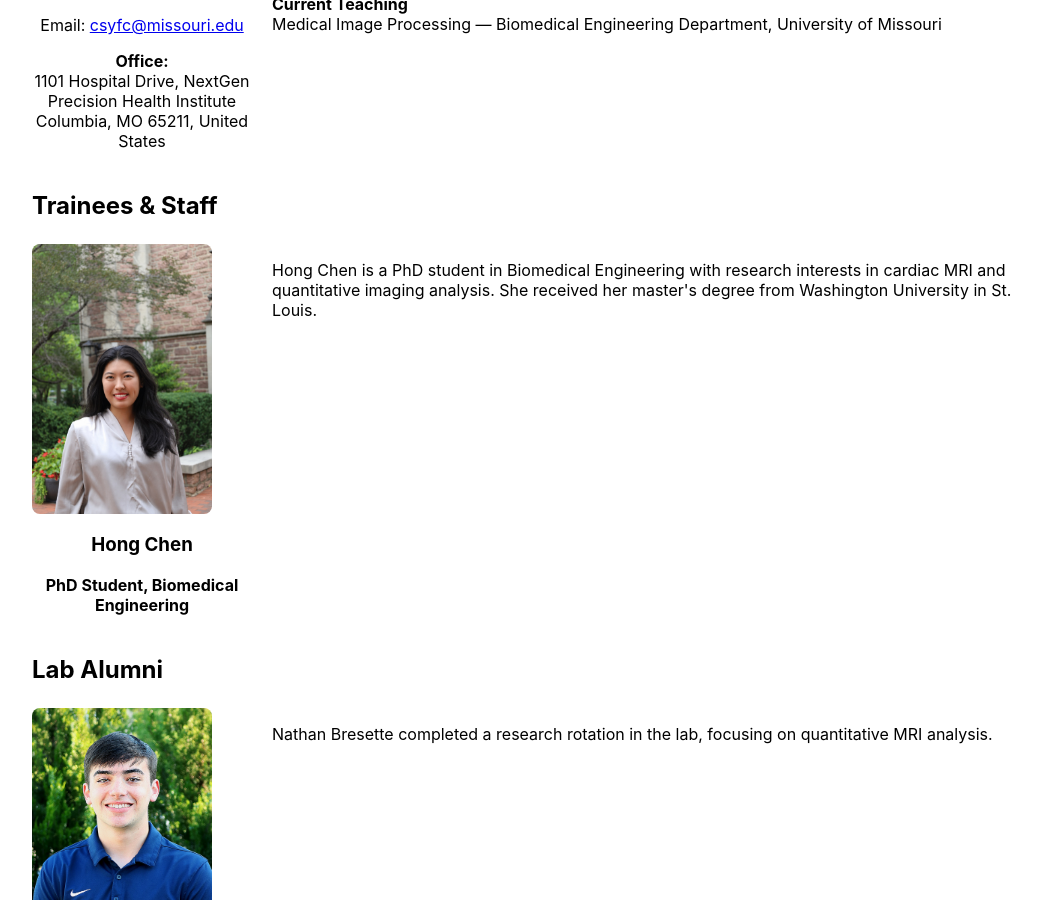
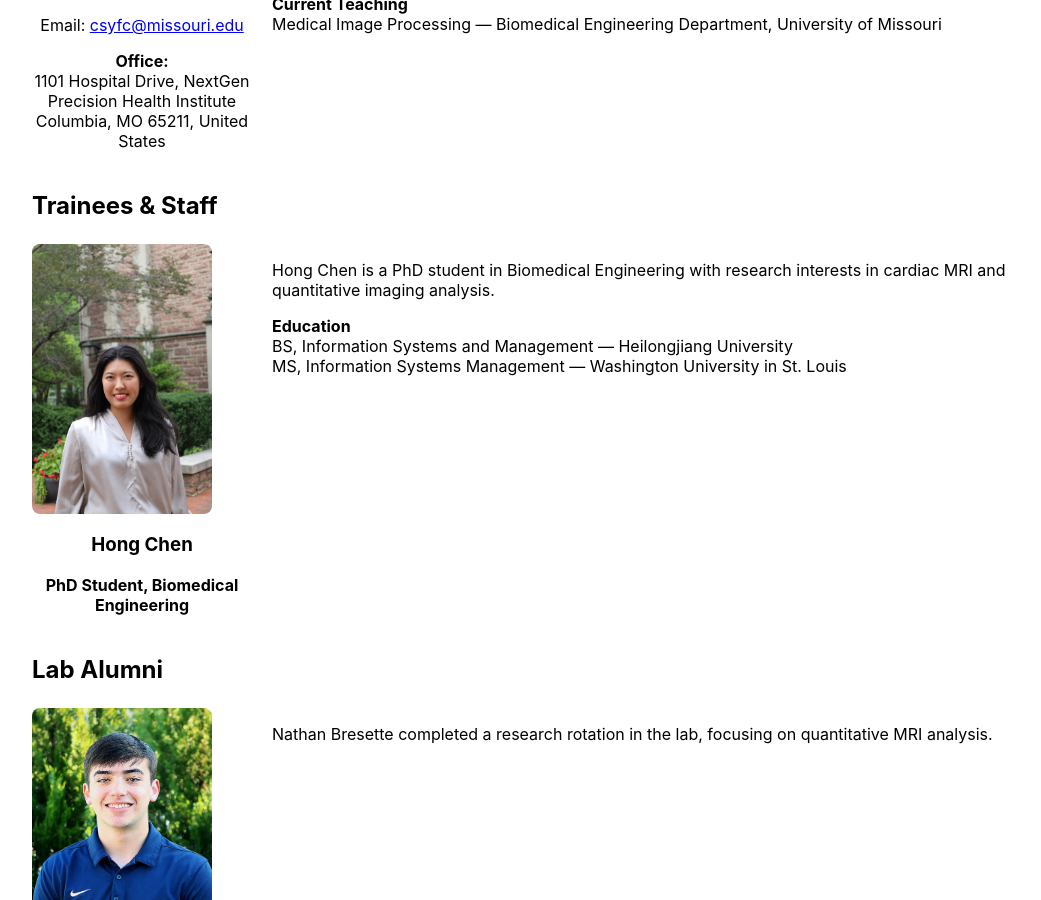
Before and after one commit to MRImagingLab/research, a Jekyll site: the page built from people.md, in a window 1280 px wide and 900 px high, scrolled down 704 px. Shown: the whole window, without its empty margins (118-1159 px from the left). Built offline with Jekyll 4.4.1, drawn with Linux system fonts in a browser that asks for light colours.

Commit message:
Add education history to Hong Chen's profile
Co-Authored-By: Claude Opus 5 <noreply@anthropic.com>

```diff
--- a/people.md
+++ b/people.md
@@ -64,7 +64,11 @@ permalink: /people
       <p><strong>PhD Student, Biomedical Engineering</strong></p>
     </div>
     <div class="person-right">
-      <p>Hong Chen is a PhD student in Biomedical Engineering with research interests in cardiac MRI and quantitative imaging analysis. She received her master's degree from Washington University in St. Louis.</p>
+      <p>Hong Chen is a PhD student in Biomedical Engineering with research interests in cardiac MRI and quantitative imaging analysis.</p>
+
+      <p><strong>Education</strong><br>
+      BS, Information Systems and Management — Heilongjiang University<br>
+      MS, Information Systems Management — Washington University in St. Louis</p>
     </div>
   </div>
 </section>
```
